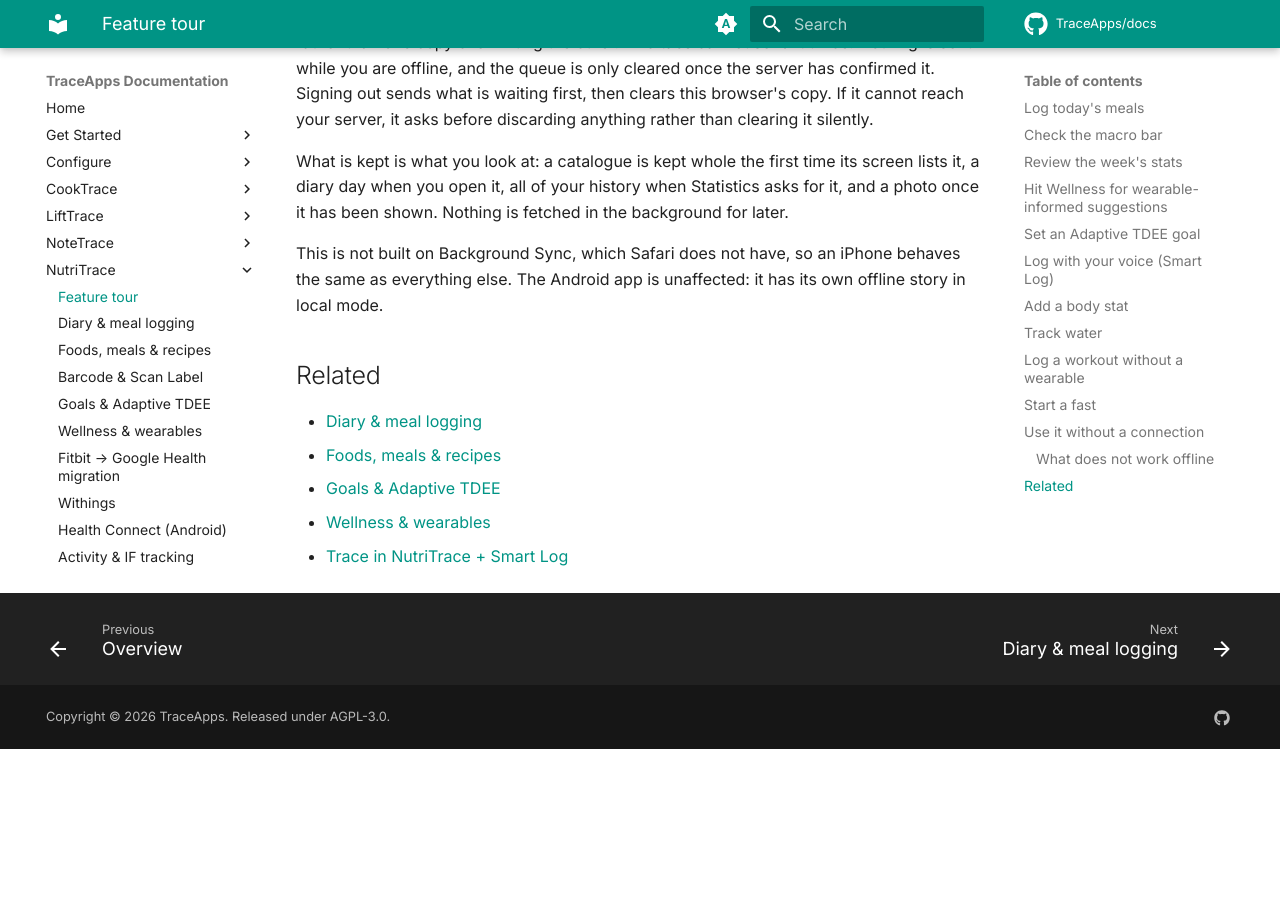
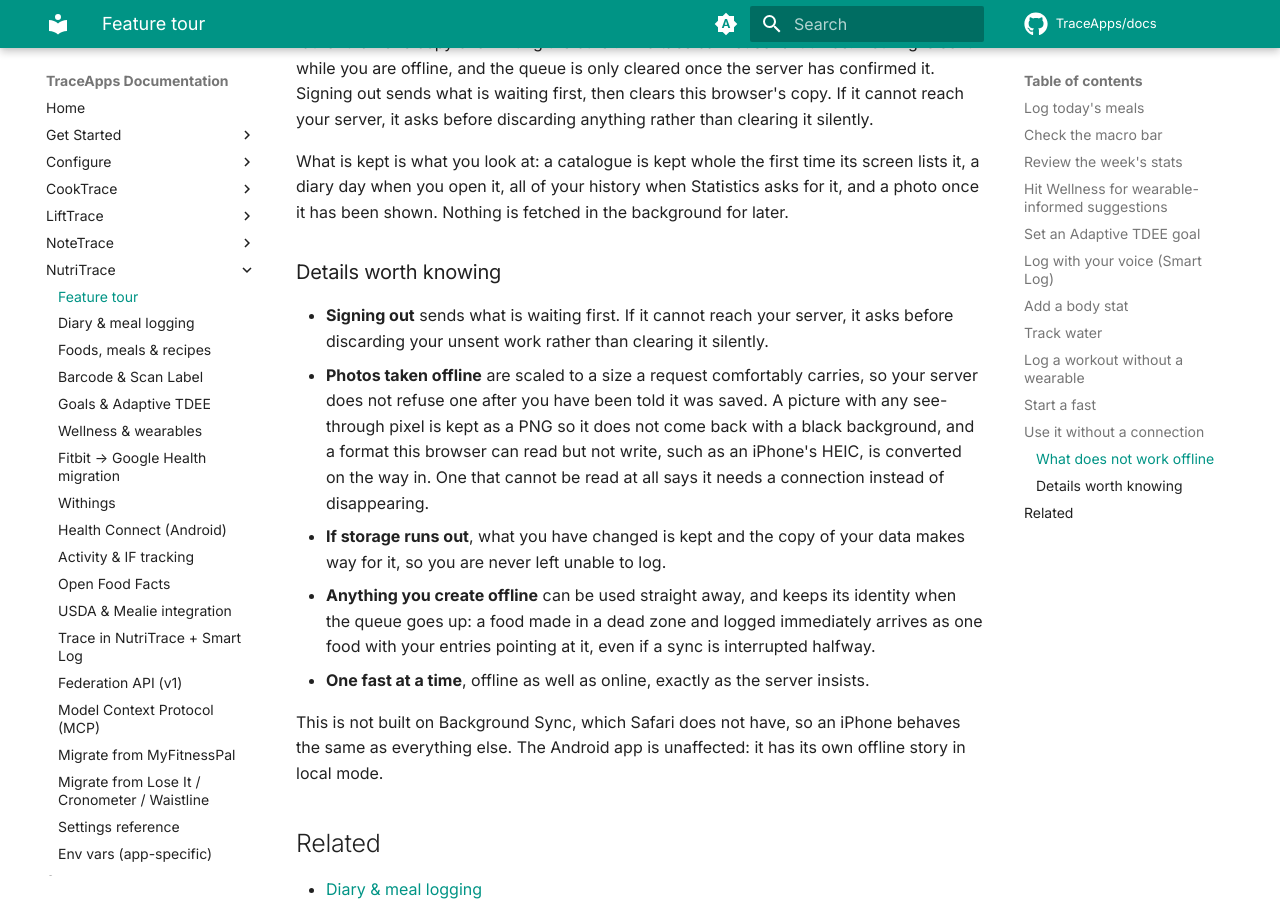
Before and after one commit to TraceApps/docs, an MkDocs documentation site: the page built from docs/nutritrace/features.md, in a window 1280 px wide and 900 px high, scrolled down 7657 px. Built offline with MkDocs 1.6.1 and Material for MkDocs 9.7.7, drawn with Linux system fonts in a browser that asks for light colours; comment, search, counter and statistics services are not loaded; before the commit the page ends 8406 px from its top, so only the background shows below that.

Commit message:
docs(nutritrace) the offline details the changelog no longer spells out

```diff
--- a/docs/nutritrace/features.md
+++ b/docs/nutritrace/features.md
@@ -109,6 +109,14 @@ The menu button shows an amber cloud while anything is waiting, and red if your
 
 What is kept is what you look at: a catalogue is kept whole the first time its screen lists it, a diary day when you open it, all of your history when Statistics asks for it, and a photo once it has been shown. Nothing is fetched in the background for later.
 
+### Details worth knowing
+
+- **Signing out** sends what is waiting first. If it cannot reach your server, it asks before discarding your unsent work rather than clearing it silently.
+- **Photos taken offline** are scaled to a size a request comfortably carries, so your server does not refuse one after you have been told it was saved. A picture with any see-through pixel is kept as a PNG so it does not come back with a black background, and a format this browser can read but not write, such as an iPhone's HEIC, is converted on the way in. One that cannot be read at all says it needs a connection instead of disappearing.
+- **If storage runs out**, what you have changed is kept and the copy of your data makes way for it, so you are never left unable to log.
+- **Anything you create offline** can be used straight away, and keeps its identity when the queue goes up: a food made in a dead zone and logged immediately arrives as one food with your entries pointing at it, even if a sync is interrupted halfway.
+- **One fast at a time**, offline as well as online, exactly as the server insists.
+
 This is not built on Background Sync, which Safari does not have, so an iPhone behaves the same as everything else. The Android app is unaffected: it has its own offline story in local mode.
 
 ## Related
```
